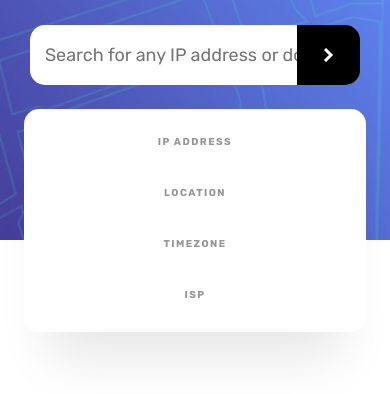
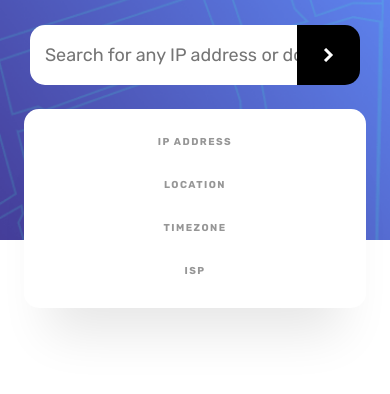
Before and after one commit to LamineGitHub/ip-address-tracker, a website built with Vite: page index.html in a window 390 px wide. Shown: the part 60-454 px from the top of the page. Built offline with nearby package versions, Linux system fonts and the light colour scheme; no server answers.

Commit message:
Refactor: Update map margin

```diff
--- a/src/style/style.css
+++ b/src/style/style.css
@@ -48,7 +48,6 @@ body {
         background-image: url("/images/bg-mobile.png");
     }
 }
-
 
 .container {
     display: flex;
@@ -110,7 +109,7 @@ form.is-invalid {
     display: flex;
     justify-content: center;
     align-items: center;
-    gap: 32px;
+    gap: clamp(1.5rem, 1.324rem + 0.751vw, 2rem);
     z-index: 999;
 
     padding-inline: clamp(1.5rem, 1.324rem + 0.751vw, 2rem);
@@ -158,7 +157,7 @@ hr {
     border: none;
     border-left: 1px solid rgba(0, 0, 0, .15);
     height: 60px;
-    margin-top: 12px;
+    margin-top: 0.75em;
 
     @media (max-width: 425px) {
         display: none;
@@ -167,11 +166,11 @@ hr {
 
 #map {
     margin-top: -63px;
-    height: calc(100dvh - var(--bg-min-height));
+    min-height: calc(100dvh - var(--bg-min-height));
 
     @media (max-width: 425px) {
-        margin-top: -211px;
-        height: calc(103dvh - var(--bg-min-height));
+        margin-top: -200px;
+        min-height: calc(103dvh - var(--bg-min-height))
     }
 }
 
```
